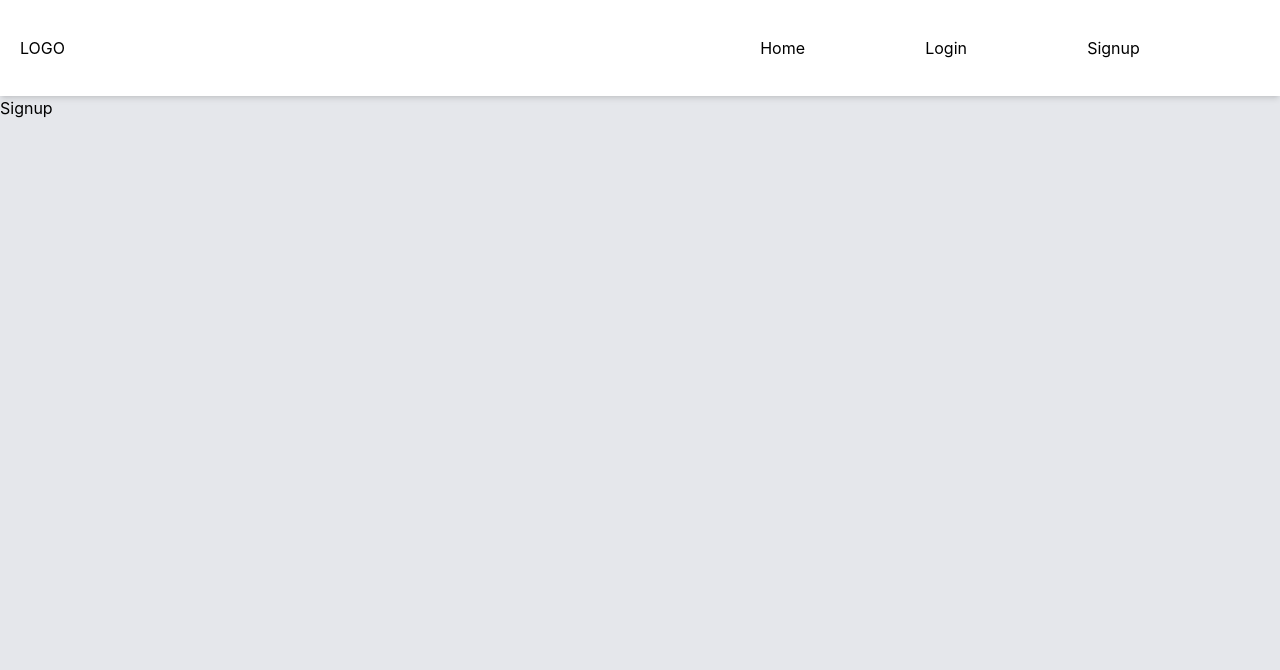
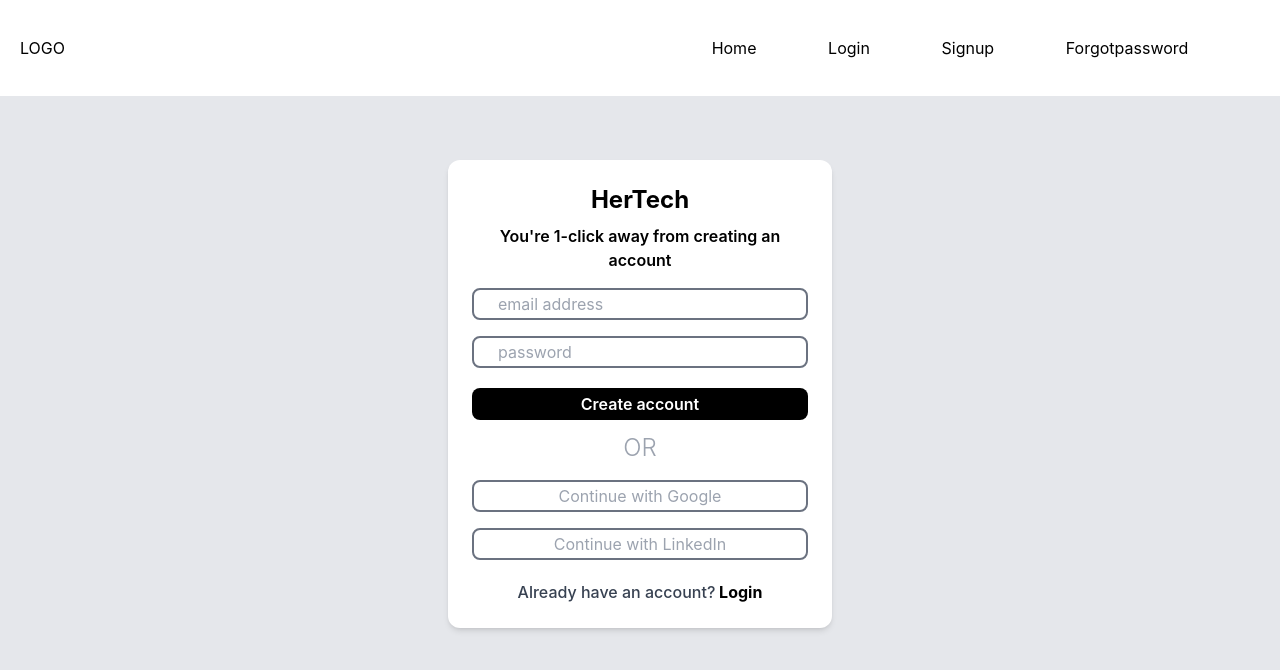
Before and after one commit to tofunmimercy/hertechtrailapp, a React (Create React App) app: page /signup in a window 1280 px wide. Shown: the top 670 px of the page. Built offline with nearby package versions, Linux system fonts and the light colour scheme.

Commit message:
initial commit

```diff
--- a/package.json
+++ b/package.json
@@ -1,5 +1,6 @@
 {
   "name": "my-app",
+
   "version": "0.1.0",
   "private": true,
   "dependencies": {
--- a/src/App.js
+++ b/src/App.js
@@ -15,7 +15,7 @@ function App() {
       <Navbar />
       <Routes>
         <Route path="/" element={<Home />} />
-        <Route path="login" element={<Login />} />
+        <Route path="login" element={<Login/>} />
         <Route path="signup" element={<Signup />} />
         <Route path="forgotpassword" element={<Forgotpassword />} />
       </Routes>
--- a/src/component/Navbar.jsx
+++ b/src/component/Navbar.jsx
@@ -21,6 +21,9 @@ export default function Navbar() {
             <Link to="/signup">
                 <p>Signup</p>
             </Link>
+            <Link to="/forgotpassword">
+                <p>Forgotpassword</p>
+            </Link>
         </div>
     </div>
   )
--- a/src/pages/Forgotpassword.jsx
+++ b/src/pages/Forgotpassword.jsx
@@ -1,7 +1,27 @@
 import React from 'react'
-
+import { Link } from 'react-router-dom'
 export default function Forgotpassword() {
   return (
-    <div>Forgotpassword</div>
+    <div className='w-full h-auto flex justify-center items-center bg-gray-200'>
+    <div className="w-96 h-auto bg-white shadow-md rounded-xl p-6 flex flex-col mt-16">
+        <h3 className='text-black text-2xl font-bold text-center'>HerTech</h3>
+        <p className='text-black text-1 font-semibold text-center mt-2'>Forgot password</p>
+
+        <input type="email" placeholder="email address" className='w-full h-8 rounded-lg border-2 border-gray-500 px-6 mt-4' />
+
+        <button className='w-full h-8 rounded-lg bg-black text-white font-semibold text-md mt-5'>Reset password</button>
+
+
+
+        <p className='text-center mt-5 text-gray-700 font-medium'>Already have an account?
+<Link to="/login">
+              <span className='font-bold text-black'> Login</span>
+            </Link>
+          </p>
+
+  </div>
+  </div>
+
   )
+
 }
--- a/src/pages/Login.jsx
+++ b/src/pages/Login.jsx
@@ -2,14 +2,15 @@ import React from 'react'
 import { Link } from 'react-router-dom'
 
 export default function Login() {
+
   return (
     <div className='w-full h-auto flex justify-center items-center bg-gray-200'>
       <div className="w-96 h-auto bg-white shadow-md rounded-xl p-6 flex flex-col mt-16">
           <h3 className='text-black text-2xl font-bold text-center'>HerTech</h3>
           <p className='text-gray-600 text-md font-light text-center mt-2'>Welcome back!</p>
 
-          <input type="email" placeholder="example@email.com" className='w-full h-10 rounded-lg border-2 border-gray-500 px-6 mt-4' />
-          <input type="password" placeholder="password" className='w-full h-10 rounded-lg border-2 border-gray-500 px-6 mt-4' />
+          <input type="email" placeholder="email address" className='w-full h-10 rounded-lg border-2 border-gray-500 px-6 mt-4' />
+          <input type="password" placeholder="password" className='w-full h-10 rounded-lg border-2 border-gray-500 px-6 mt-4 show' />
 
           <button className='w-full h-12 rounded-lg bg-black text-white font-bold text-md mt-5'>Login to HerTech</button>
 
--- a/src/pages/Signup.jsx
+++ b/src/pages/Signup.jsx
@@ -1,7 +1,31 @@
 import React from 'react'
+import { Link } from 'react-router-dom'
 
 export default function Signup() {
-  return (
-    <div>Signup</div>
+  return(
+<div className='w-full h-auto flex justify-center items-center bg-gray-200'>
+      <div className="w-96 h-auto bg-white shadow-md rounded-xl p-6 flex flex-col mt-16">
+          <h3 className='text-black text-2xl font-bold text-center'>HerTech</h3>
+          <p className='text-black text-1 font-semibold text-center mt-2'>You're 1-click away from creating an account</p>
+
+          <input type="email" placeholder="email address" className='w-full h-8 rounded-lg border-2 border-gray-500 px-6 mt-4' />
+          <input type="password" placeholder="password" className='w-full h-8 rounded-lg border-2 border-gray-500 px-6 mt-4' />
+
+          <button className='w-full h-8 rounded-lg bg-black text-white font-semibold text-md mt-5'>Create account</button>
+
+          <p className=' text-center mt-3 font-light text-2xl text-gray-400'>OR</p>
+          <input type="google" placeholder="Continue with Google" className='w-full h-8 rounded-lg text-center border-2 border-gray-500 px-6 mt-4' />
+          <input type="linkedIn" placeholder="Continue with LinkedIn" className='w-full h-8 rounded-lg text-center border-2 border-gray-500 px-6 mt-4' />
+<p className='text-center mt-5 text-gray-700 font-medium'>Already have an account?
+<Link to="/login">
+              <span className='font-bold text-black'> Login</span>
+            </Link>
+          </p>
+      </div>
+    </div>
+
+
+
+
   )
 }
```
Also changed, not shown: 1 other file (tests, documents, lock files or other folders).
